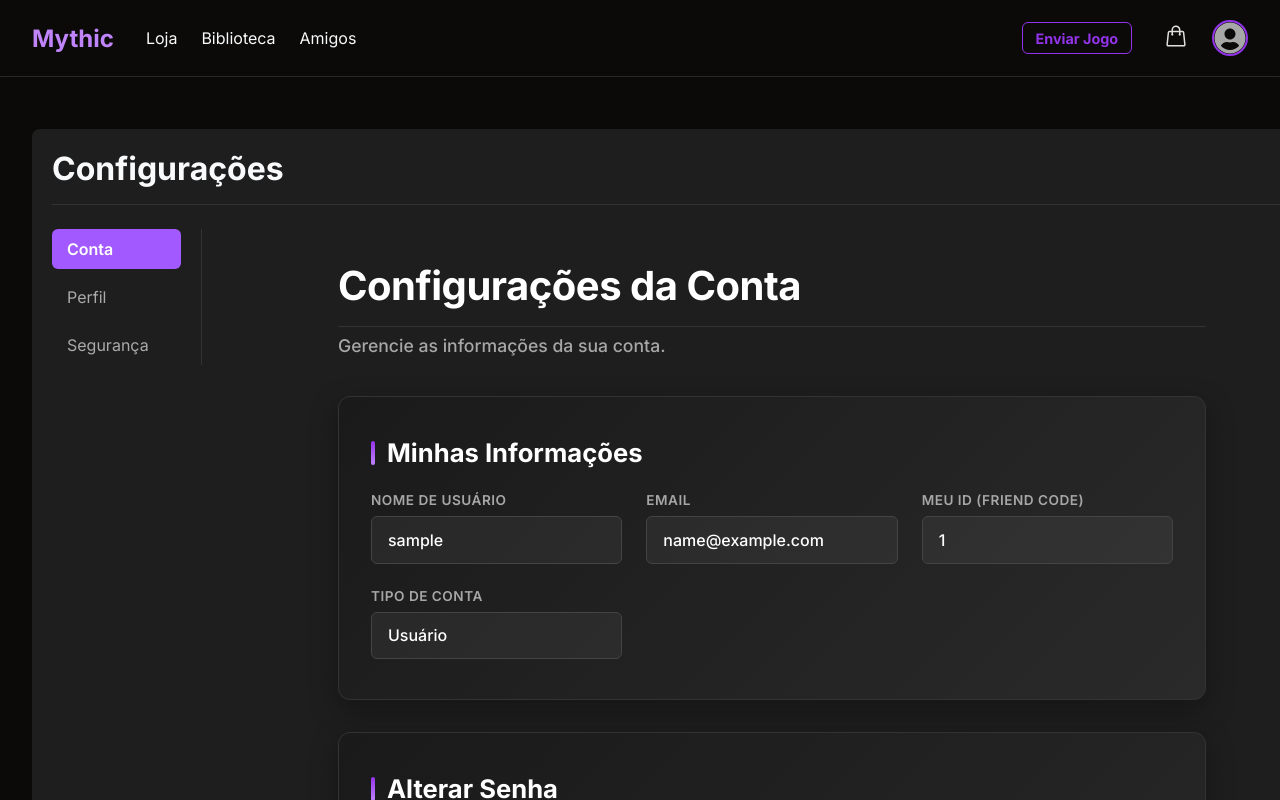
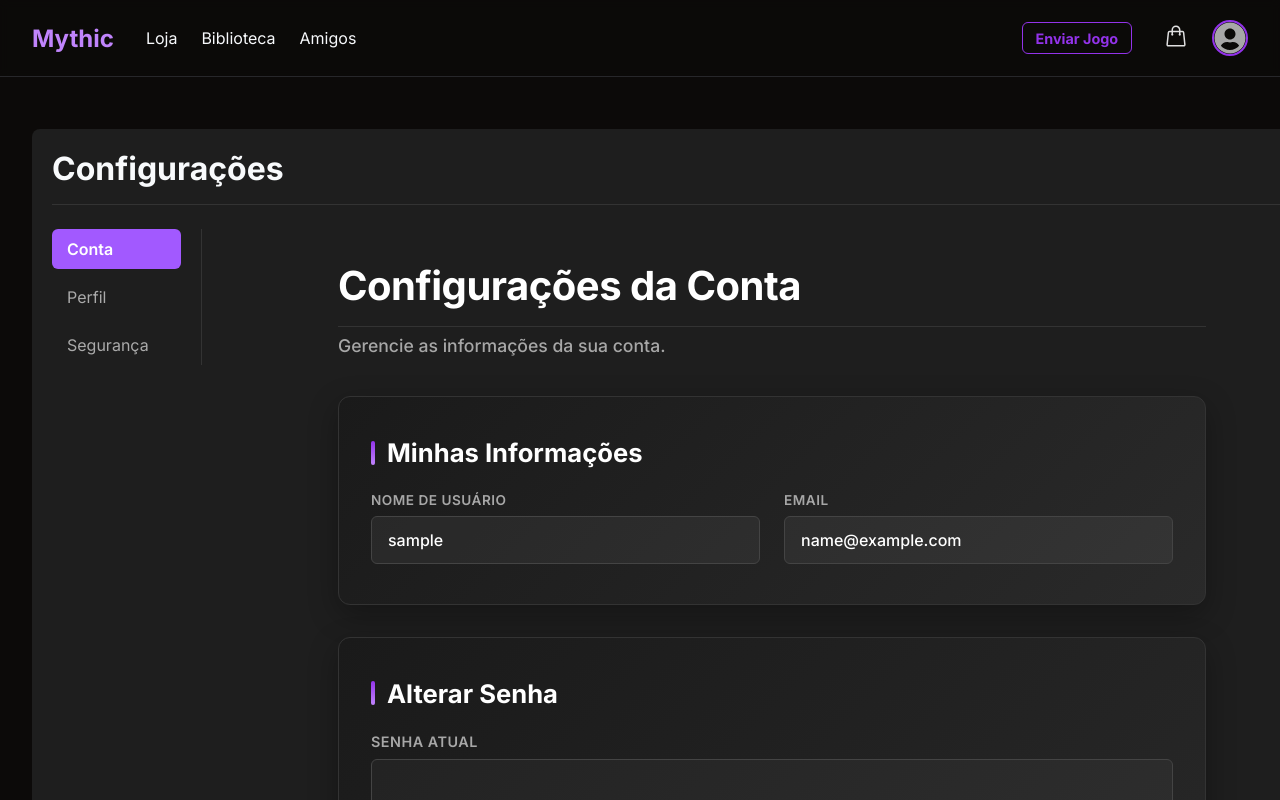
Before and after one commit to GuilhermeXavier08/mythic, a Next.js app: page /settings in a window 1280 px wide. Built offline with nearby package versions, Linux system fonts and the light colour scheme; no server answers; sample sign-in values are in the browser's storage.

Commit message:
mensagem do commit

```diff
--- a/src/app/profile/[username]/page.tsx
+++ b/src/app/profile/[username]/page.tsx
@@ -50,6 +50,7 @@ export default async function ProfilePage({ params }: { params: { username: stri
 
         <div className={styles.friendsBlock}>
           <UserFriendList userId={userId} joinDate={joinDate} />
+
           <p className={styles.memberSinceText}>Membro desde: {joinDate}</p>
         </div>
       </div>
--- a/src/app/settings/page.tsx
+++ b/src/app/settings/page.tsx
@@ -95,16 +95,6 @@ function SettingsContent() {
             <label>Email</label>
             <p className={styles.infoValue}>{user?.email}</p>
           </div>
-          <div className={styles.infoItem}>
-            <label>Meu ID (Friend Code)</label>
-            <p className={styles.infoValue}>{user?.userId}</p>
-          </div>
-          <div className={styles.infoItem}>
-            <label>Tipo de Conta</label>
-            <p className={styles.infoValue}>
-              {user?.role === 'ADMIN' ? 'Administrador' : 'Usuário'}
-            </p>
-          </div>
         </div>
       </div>
 
--- a/src/app/settings/profile/page.tsx
+++ b/src/app/settings/profile/page.tsx
@@ -138,7 +138,7 @@ export default function ProfileSettingsPage() {
               value={email}
               onChange={(e) => setEmail(e.target.value)}
               required
-     _ />
+            />
           </div>
 
           <div className={styles.formGroup}>
```
Lines whose indentation alone changed are shown as unchanged.
